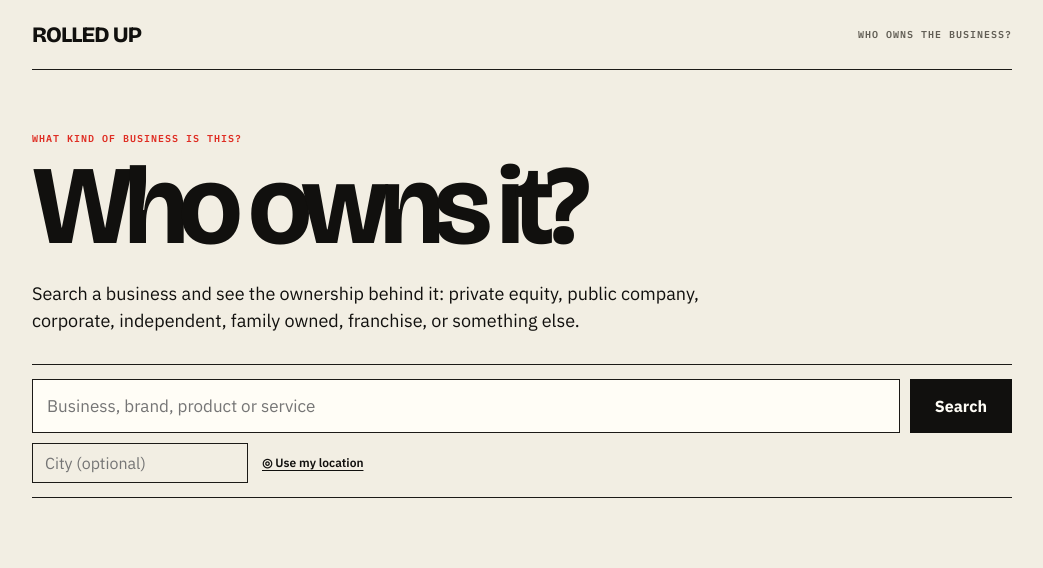
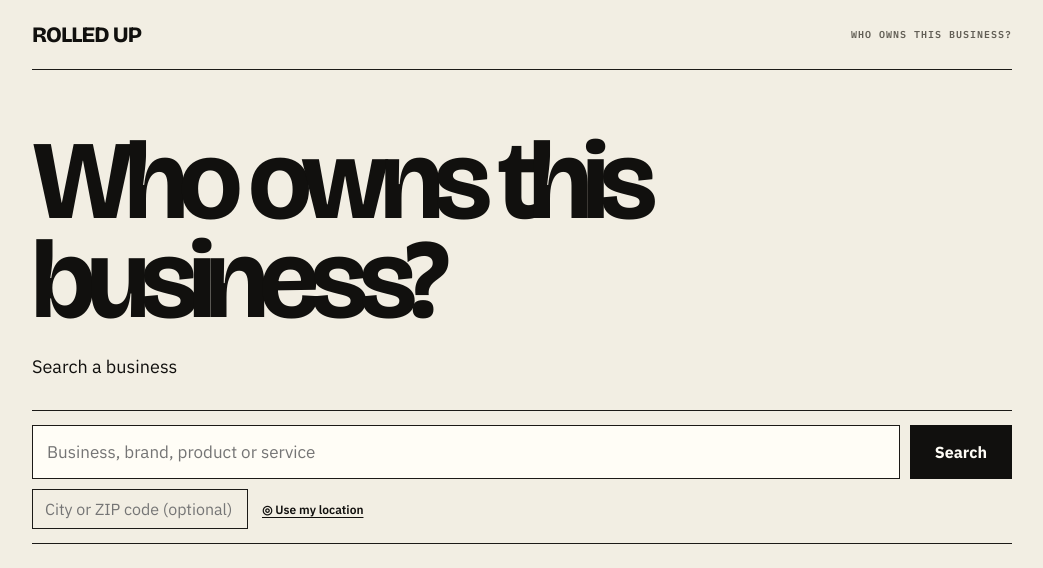
Before and after one commit to rxmance/rolled-up, a website: page public/index.html in a window 1280 px wide. Shown: the whole page, without its empty margins (118-1161 px from the left). Drawn offline with nearby package versions, Linux system fonts and the light colour scheme.

Commit message:
Update index.html

```diff
--- a/public/index.html
+++ b/public/index.html
@@ -3,8 +3,8 @@
 <head>
   <meta charset="utf-8" />
   <meta name="viewport" content="width=device-width, initial-scale=1" />
-  <meta name="description" content="Search a business to see what kind of ownership is behind it." />
-  <title>Rolled Up — Who owns it?</title>
+  <meta name="description" content="Search a business to see who owns it." />
+  <title>Rolled Up — Who owns this business?</title>
   <link rel="preconnect" href="https://fonts.googleapis.com">
   <link rel="preconnect" href="https://fonts.gstatic.com" crossorigin>
   <link href="https://fonts.googleapis.com/css2?family=Bricolage+Grotesque:opsz,wght@12..96,400;12..96,600;12..96,700;12..96,800&family=IBM+Plex+Mono:wght@400;500;600&family=IBM+Plex+Sans:wght@400;500;600;700&display=swap" rel="stylesheet">
@@ -14,21 +14,21 @@
   <main class="page">
     <header class="header">
       <div class="wordmark">ROLLED UP</div>
-      <div class="header-note">WHO OWNS THE BUSINESS?</div>
+      <div class="header-note">WHO OWNS THIS BUSINESS?</div>
     </header>
 
     <section class="hero">
-      <div class="eyebrow">WHAT KIND OF BUSINESS IS THIS?</div>
-      <h1>Who owns it?</h1>
-      <p class="intro">Search a business and see the ownership behind it: private equity, public company, corporate, independent, family owned, franchise, or something else.</p>
+      <h1>Who owns this business?</h1>
+      <p class="intro">Search a business</p>
 
       <form id="search-form" class="search-form">
         <div class="search-row">
           <input id="query" class="input search-input" placeholder="Business, brand, product or service" autocomplete="off" required />
           <button id="search-button" class="search-button" type="submit">Search</button>
         </div>
+
         <div class="location-row">
-          <input id="city" class="input city-input" placeholder="City (optional)" autocomplete="address-level2" />
+          <input id="city" class="input city-input" placeholder="City or ZIP code (optional)" autocomplete="postal-code" />
           <button id="location-button" type="button" class="location-link">◎ Use my location</button>
           <span id="location-status" class="location-status"></span>
         </div>
@@ -38,6 +38,7 @@
     <section id="status" class="status hidden"></section>
     <section id="result" class="result hidden"></section>
   </main>
+
   <script type="module" src="/app.js"></script>
 </body>
 </html>
```
